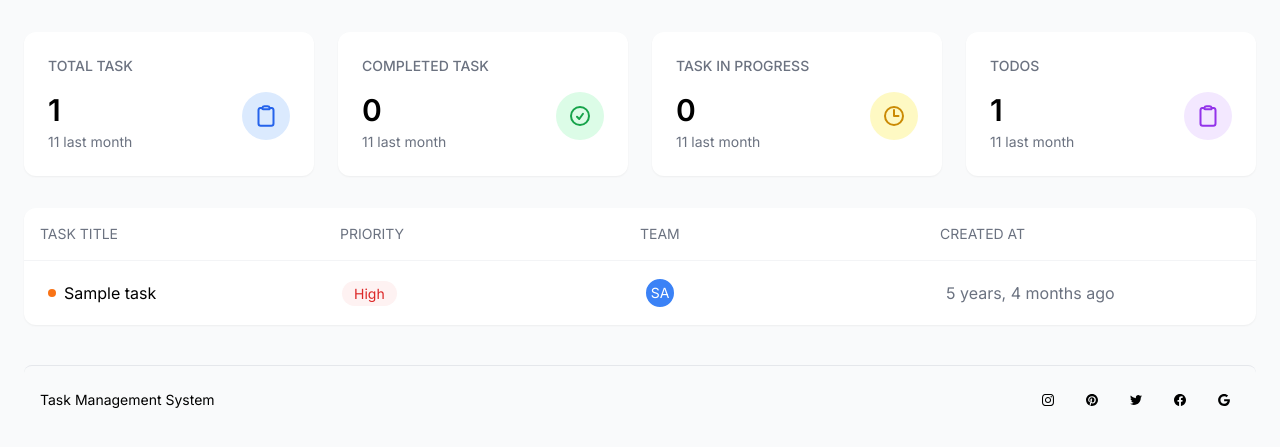
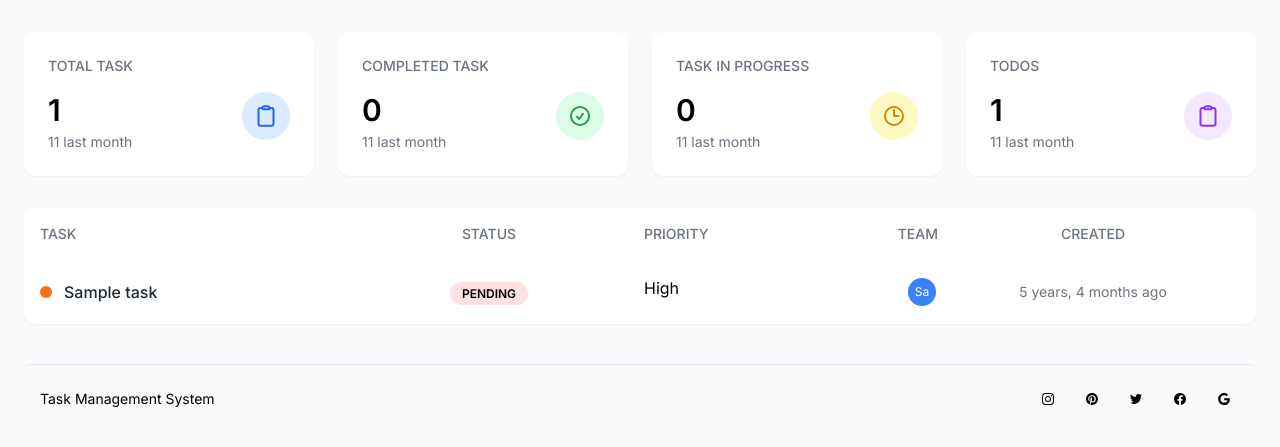
Before and after one commit to mdeibrahim/first_django_project, a Django app: page /admin-dashboard/ in a window 1280 px wide. Shown: the part 64-511 px from the top of the page. Run offline with Django 5.2, Linux system fonts and the light colour scheme; tables that the repository leaves empty hold one stand-in row (values such as "Sample post").

Commit message:
module-8 closed & admin-dash dynamic

```diff
--- a/tasks/templates/dashboard/admin-dashboard.html
+++ b/tasks/templates/dashboard/admin-dashboard.html
@@ -1,48 +1,64 @@
 {% extends 'dashboard/dashboard.html' %}
 {% block title %} Admin Dashboard {% endblock title %}
 {% block tasks %}
-<!-- Task Table  -->
 <div class="bg-white rounded-xl shadow-sm">
-  <div class="grid grid-cols-4 p-4 border-b border-gray-100 text-sm text-gray-500">
-    <div>TASK TITLE</div>
-    <div>PRIORITY</div>
-    <div>TEAM</div>
-    <div>CREATED AT</div>
+
+  <div class="grid grid-cols-4 gap-2 p-4  text-sm text-gray-500 font-medium">
+    <div class="col-span-1 ">TASK</div> {# Combined Status and Title #}
+    <div class="col-span-1 text-center ">STATUS</div>
+    <div class="col-span-1 text-center  flex justify-between px-4">
+        <div>PRIORITY</div>
+        <div class="text-left">TEAM</div>
+    </div>
+    <div class="col-span-1 text-center ">CREATED</div>
   </div>
-  <!-- Task Items  -->
+
   <div class="divide-y divide-gray-100">
     {% for task in tasks %}
-    <div class="grid grid-cols-4 gap-2 p-4 items-center">
-      <div class="t flex items-center ">
-        <div class="items-center gap-2 m-2 p-2">
-          <div class="w-2 h-2 rounded-full {% if task.status == 'COMPLETED' %}bg-green-500{% elif task.status == 'IN_PROGRESS' %}bg-yellow-500{% else %}bg-orange-500{% endif %}"></div>
-        </div>
+    <div class="grid grid-cols-4 gap-2 p-4 items-center hover:bg-gray-50 transition-colors">
+      <div class="col-span-1 flex items-center space-x-3"> {# Increased space-x for better separation #}
+        <div class="flex-shrink-0 w-3 h-3 rounded-full {% if task.status == 'COMPLETED' %}bg-green-500{% elif task.status == 'IN_PROGRESS' %}bg-yellow-500{% else %}bg-orange-500{% endif %}"></div>
         <div>
-          <span>{{ task.title }}</span>
+          <span class="text-gray-800 font-medium">{{ task.title }}</span>
         </div>
       </div>
-      <div>
+
+      <div class="col-span-1 text-center">
         {% if task.details %}
-        <span class="px-3 py-1 rounded-full {% if task.details.priority == 'H' %}bg-red-50 text-red-600{% elif task.details.priority == 'M' %}bg-gray-100 text-gray-600{% else %}bg-blue-50 text-blue-600{% endif %} text-sm">
-          {{ task.details.get_priority_display }}
+        <span class="px-3 py-1 rounded-full text-xs font-semibold
+          {% if task.details.priority == 'H' %}bg-red-100 text-red-700
+          {% elif task.details.priority == 'M' %}bg-yellow-100 text-yellow-700
+          {% else %}bg-blue-100 text-blue-700{% endif %}">
+          {% comment %} {% endcomment %}
+           {{task.status}}
         </span>
         {% else %}
-        <span class="px-3 py-1 rounded-full bg-gray-100 text-gray-600 text-sm">Not Set</span>
+        <span class="px-3 py-1 rounded-full bg-gray-100 text-gray-500 text-xs font-semibold">Not Set</span>
         {% endif %}
       </div>
-      <div class="flex -space-x-2">
-        {% for employee in task.assigned_to.all %}
-        <div class="w-8 h-8 rounded-full bg-blue-500 flex items-center justify-center text-white text-sm border-2 border-white">
-          {{ employee.name|slice:":2"|upper }}
+
+      <div class="col-span-1 text-center flex justify-between px-4">
+        <div>{{ task.details.get_priority_display }} </div>
+        <div class="col-span-1 flex -space-x-2 justify-center">
+          {% for employee in task.assigned_to.all %}
+          <div class="w-8 h-8 rounded-full bg-blue-500 flex items-center justify-center text-white text-xs border-2 border-white ring-1 ring-white" title="{{ employee.name }}">
+            {{ employee.name|slice:":1"|upper }}{% if employee.name|length > 1 %}{{ employee.name|slice:"1:2"|lower }}{% endif %} {# Displaying first initial capitalized, second lower if exists #}
+          </div>
+          {% empty %}
+          <div class="text-gray-400 text-xs italic">No team</div>
+          {% endfor %}
         </div>
-        {% empty %}
-        <div class="text-gray-500 text-sm">No team assigned</div>
-        {% endfor %}
-      </div>
-      <div class="text-gray-500">{{ task.created_at|timesince }} ago</div>
+    </div>
+
+
+
+
+      <div class="col-span-1 text-gray-500 text-sm text-center">{{ task.created_at|timesince }} ago</div>
     </div>
     {% empty %}
-    <div class="p-4 text-center text-gray-500">No tasks found</div>
+    <div class="p-6 text-center text-gray-500">
+      No tasks found.
+    </div>
     {% endfor %}
   </div>
 </div>
--- a/tasks/templates/dashboard/dashboard.html
+++ b/tasks/templates/dashboard/dashboard.html
@@ -53,11 +53,12 @@
         <!-- Stats Grid  -->
         <div class="grid grid-cols-4 gap-6 mb-8">
           <!-- Total Task  -->
+          <a href="{% url 'admin_dashboard' %}?type=all">
           <div class="bg-white rounded-xl p-6 shadow-sm">
             <h3 class="text-sm font-medium text-gray-500 mb-4">TOTAL TASK</h3>
             <div class="flex justify-between items-start">
               <div>
-                <p class="text-3xl font-semibold mb-1">{{total_tasks}}</p>
+                <p class="text-3xl font-semibold mb-1">{{counts.total_tasks}}</p>
                 <p class="text-gray-500 text-sm">11 last month</p>
               </div>
               <div class="bg-blue-100 p-3 rounded-full">
@@ -78,14 +79,17 @@
               </div>
             </div>
           </div>
+          </a>
           <!-- Completed Task  -->
+          <a href="{% url 'admin_dashboard' %}?type=completed">
+
           <div class="bg-white rounded-xl p-6 shadow-sm">
             <h3 class="text-sm font-medium text-gray-500 mb-4">
               COMPLETED TASK
             </h3>
             <div class="flex justify-between items-start">
               <div>
-                <p class="text-3xl font-semibold mb-1">{{completed_tasks}}</p>
+                <p class="text-3xl font-semibold mb-1">{{counts.completed_tasks}}</p>
                 <p class="text-gray-500 text-sm">11 last month</p>
               </div>
               <div class="bg-green-100 p-3 rounded-full">
@@ -105,15 +109,16 @@
                 </svg>
               </div>
             </div>
-          </div>
+          </div></a>
           <!-- Task In Progress  -->
+          <a href="{% url 'admin_dashboard' %}?type=in_progress">
           <div class="bg-white rounded-xl p-6 shadow-sm">
             <h3 class="text-sm font-medium text-gray-500 mb-4">
               TASK IN PROGRESS
             </h3>
             <div class="flex justify-between items-start">
               <div>
-                <p class="text-3xl font-semibold mb-1">{{in_progress_tasks}}</p>
+                <p class="text-3xl font-semibold mb-1">{{counts.in_progress_tasks}}</p>
                 <p class="text-gray-500 text-sm">11 last month</p>
               </div>
               <div class="bg-yellow-100 p-3 rounded-full">
@@ -133,12 +138,14 @@
                 </svg>
               </div>
             </div>
-          </div>
+          </div> </a>
+          <!-- Pending Task  -->
+          <a href="{% url 'admin_dashboard' %}?type=pending">
           <div class="bg-white rounded-xl p-6 shadow-sm">
             <h3 class="text-sm font-medium text-gray-500 mb-4">TODOS</h3>
             <div class="flex justify-between items-start">
               <div>
-                <p class="text-3xl font-semibold mb-1">{{pending_tasks}}</p>
+                <p class="text-3xl font-semibold mb-1">{{counts.pending_tasks}}</p>
                 <p class="text-gray-500 text-sm">11 last month</p>
               </div>
               <div class="bg-purple-100 p-3 rounded-full">
@@ -159,6 +166,7 @@
               </div>
             </div>
           </div>
+          </a>
         </div>
 
         <!-- Task Table  -->
--- a/tasks/views.py
+++ b/tasks/views.py
@@ -6,17 +6,28 @@ from django.db.models import Q,Count,Max, Min, Avg, Sum
 
 # Create your views here.
 def admin_dashboard(request):
-    tasks = Task.objects.select_related('details').all()
-    total_tasks = tasks.count()
-    completed_tasks = tasks.filter(status='COMPLETED').count()
-    pending_tasks = tasks.filter(status='PENDING').count()
-    in_progress_tasks = tasks.filter(status='IN_PROGRESS').count()
+    type = request.GET.get('type', 'all')
+
+    counts = Task.objects.aggregate(
+        total_tasks = Count('id'),
+        completed_tasks = Count('id', filter=Q(status='COMPLETED')),
+        pending_tasks = Count('id', filter=Q(status='PENDING')),
+        in_progress_tasks = Count('id', filter=Q(status='IN_PROGRESS'))
+    )
+    base_query = Task.objects.select_related('details'). prefetch_related('assigned_to')
+
+    if type == 'completed':
+        tasks = base_query.filter(status='COMPLETED')
+    elif type == 'in_progress':
+        tasks = base_query.filter(status='IN_PROGRESS')
+    elif type == 'pending':
+        tasks = base_query.filter(status='PENDING')
+    else:
+        tasks = base_query.all()
+
     context = {
         'tasks': tasks,
-        'total_tasks': total_tasks,
-        'completed_tasks': completed_tasks,
-        'pending_tasks': pending_tasks,
-        'in_progress_tasks': in_progress_tasks
+        'counts': counts
     }
     return render(request, 'dashboard/admin-dashboard.html', context)
 
```
